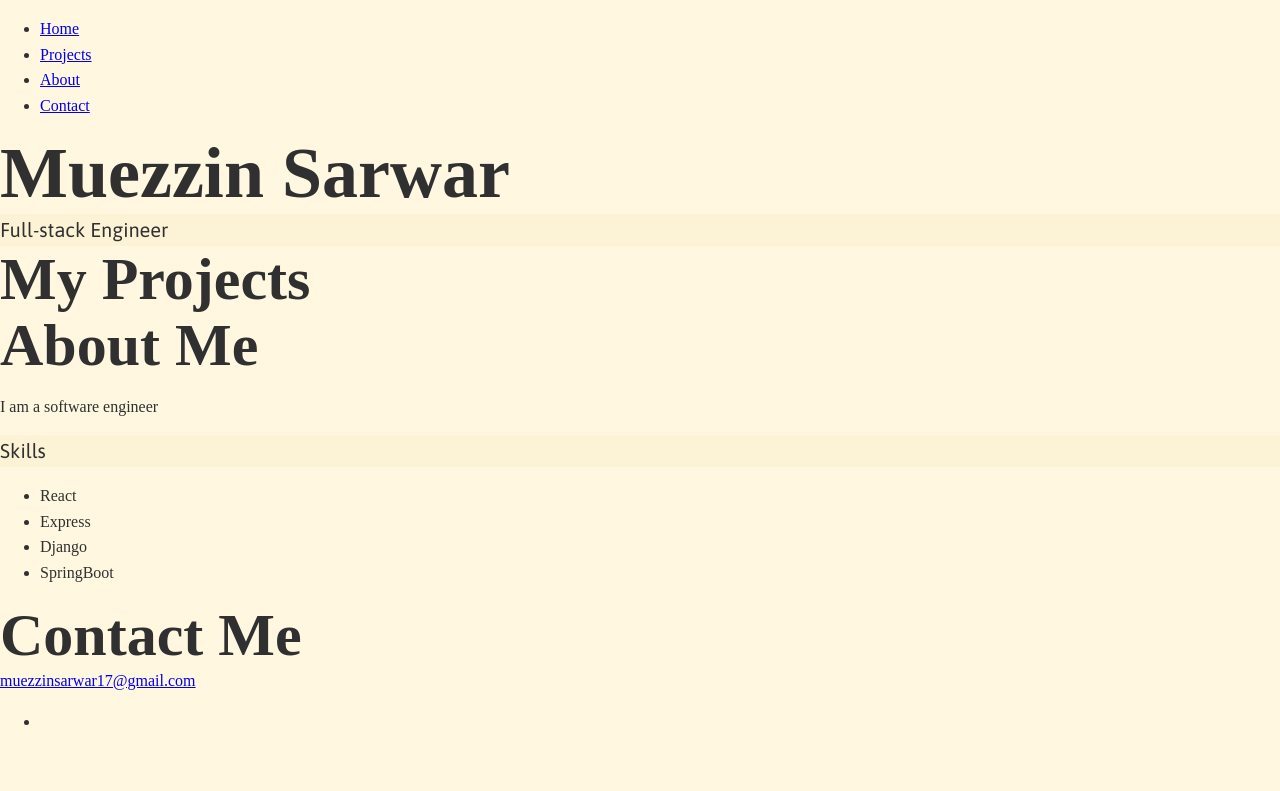
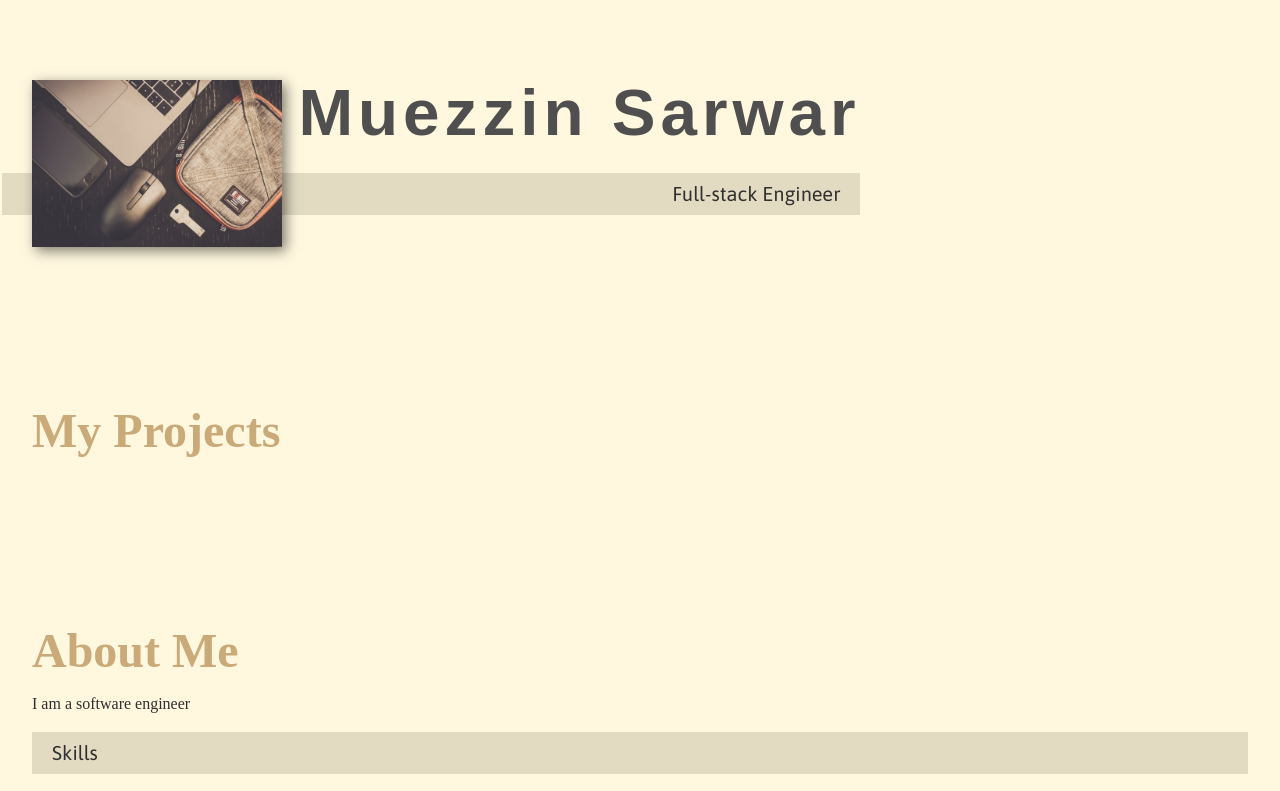
Before and after one commit to Muezzin-Sarwar/Muezzin-Sarwar.github.io, a plain HTML site: page index.html in a window 1280 px wide. Shown: the top 791 px of the page. Drawn offline with nearby package versions, Linux system fonts and the light colour scheme; a web font is replaced by a local one.

Commit message:
Added styling to intro

```diff
--- a/css/style.css
+++ b/css/style.css
@@ -11,20 +11,22 @@
 	--fw-reg: 300;
 	--fw-bold: 900;
 
-	--clr-light: #fff7df;
+	--clr-light: #fff7de;
 	--clr-dark: #303030;
-	--clr-accent: #fcf3d6;
+	--clr-accent: #cac3aa8c;
 
 	--fs-h1: 3rem;
 	--fs-h2: 2.25rem;
 	--f3-h3: 1.25rem;
 	--fs-body: 1rem;
+
+	--bs: 0.25em 0.25em 0.75em rgba(0, 0, 0, 0.5);
 }
 
 @media (min-width: 800px) {
 	:root {
-		--fs-h1: 4.5rem;
-		--fs-h2: 3.75rem;
+		--fs-h1: 4.1rem;
+		--fs-h2: 3rem;
 		--fs-h3: 1.5rem;
 		--fs-body: 1.125rem;
 	}
@@ -39,15 +41,25 @@ body {
 	line-height: 1.6;
 }
 
+section {
+	padding: 5em 2em;
+}
+
 img {
 	display: block;
 	max-width: 100%;
 }
 
+strong {
+	font-weight: var(--fw-bold);
+}
+
+/* Typography */
+
 h1,
 h2,
 h3 {
-	line-height: 1.1;
+	line-height: 1;
 	margin: 0;
 }
 
@@ -62,6 +74,19 @@ h3 {
 }
 
 .section_title {
+	margin-bottom: 0.25em;
+	color: rgb(202, 170, 121);
+}
+
+.section_title-intro {
+	font-family: 'Sulphur Point', sans-serif;
+	letter-spacing: 5px;
+	font-weight: var(--fw-reg);
+	color: #4f4f4f;
+}
+
+.section_title-intro strong {
+	display: block;
 }
 
 .section_subtitle {
@@ -72,5 +97,54 @@ h3 {
 .section_subtitle-intro,
 .section_subtitle-about {
 	background: var(--clr-accent);
+	padding: 0.25em 1em;
 	font-family: var(--ff-secondary);
+	margin-bottom: 1em;
 }
+
+/* header */
+nav {
+	display: none;
+}
+
+/* Intro */
+
+.intro {
+	position: relative;
+}
+
+.intro_img {
+	box-shadow: var(--bs);
+}
+
+@media (min-width: 700px) {
+	.intro {
+		display: grid;
+		width: min-content;
+		grid-template-areas:
+			'img title'
+			'img subtitle';
+		grid-template-columns: min-content max-content;
+	}
+
+	.intro_img {
+		grid-area: img;
+		min-width: 250px;
+		position: relative;
+		z-index: 2;
+	}
+
+	.section_title-intro {
+		padding-left: 0.25em;
+	}
+
+	.section_subtitle-intro {
+		align-self: start;
+		grid-column: -1 / 1;
+		grid-row: 2;
+		text-align: right;
+		position: relative;
+		left: -1.5em;
+		width: calc(100% + 1.5em);
+	}
+}
--- a/index.html
+++ b/index.html
@@ -53,6 +53,7 @@
 			<p class="section_subtitle section_subtitle-intro">
 				Full-stack Engineer
 			</p>
+			<img class="intro_img" src="img/main_screen_img.jpg" alt="" />
 		</section>
 
 		<!-- My Projects -->
@@ -62,7 +63,7 @@
 
 		<!-- About Me -->
 		<section class="about-me" id="about">
-			<h2 class="section_title-about">About Me</h2>
+			<h2 class="section_title section_title-about">About Me</h2>
 			<div class="about-me_body">
 				<p>I am a software engineer</p>
 			</div>
```
Also changed, not shown: img/main_screen_img.jpg (added), img/startup-593327_1920.jpg (added).
